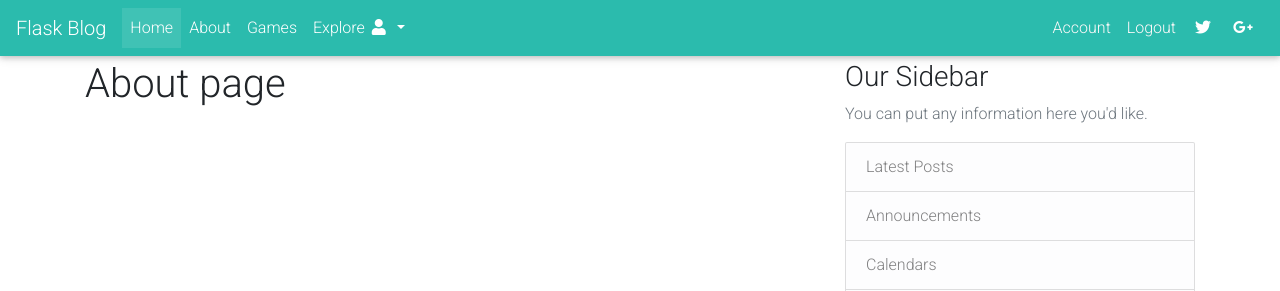
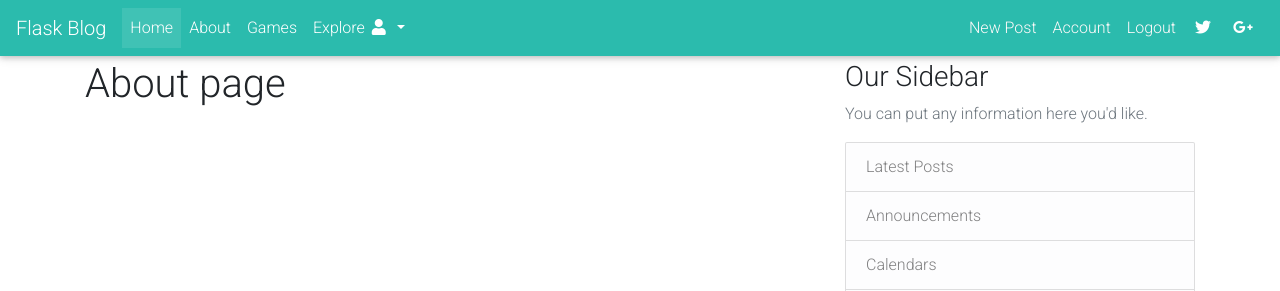
Before and after one commit to Bryson69/Blog-Post, a Flask app: page /about in a window 1280 px wide. Shown: the top 291 px of the page. Run offline with Flask 2, Linux system fonts and the light colour scheme; a user stored in the database is signed in; some libraries are stand-ins or nearby versions.

Commit message:
Add styling to routes

```diff
--- a/flaskblog/templates/layout.html
+++ b/flaskblog/templates/layout.html
@@ -55,9 +55,10 @@
       </ul>
       <ul class="navbar-nav ml-auto nav-flex-icons">
         {% if current_user.is_authenticated %}
+          <a class="nav-link" style="color: snow;" href="{{ url_for('new_post') }}">New Post</a>
           <a class="nav-link" style="color: snow;" href="{{ url_for('account') }}">Account</a>
           <a class="nav-link" style="color: snow;" href="{{ url_for('logout') }}">Logout</a>
-          {% else %}
+        {% else %}
         <li class="nav-item">
           <a class="nav-link animated slideInRight" href="{{ url_for('login') }}">Login</a>
           </li>
```
